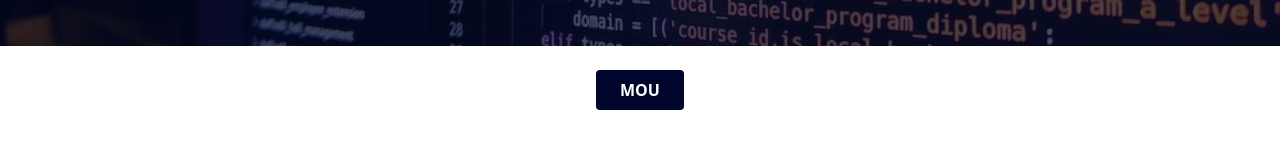
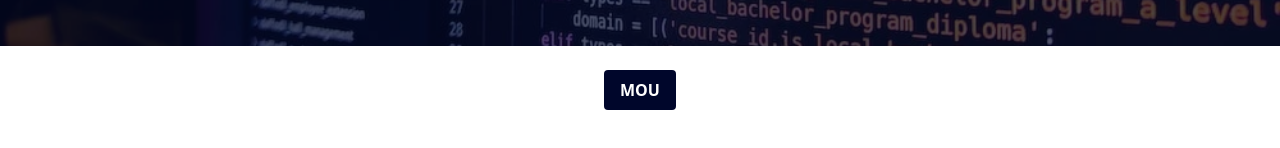
Before and after one commit to tashuy/AITR-CMS, a React (Vite) app in the folder AITR_CMS/: page /institute in a window 1280 px wide. Shown: the part 514-662 px from the top of the page. Built offline with nearby package versions, Linux system fonts and the light colour scheme.

Commit message:
small css update

```diff
--- a/AITR_CMS/src/components/AIML.jsx
+++ b/AITR_CMS/src/components/AIML.jsx
@@ -10,6 +10,7 @@
   fetchSportsData,
   fetchstudentplacementsData,
 } from "../api";
+import { ButtonElement } from "./ui/ButtonElement";
 
 const Table = ({ columns, data, selectedRows, setSelectedRows }) => {
   if (!data || data.length === 0) {
@@ -424,13 +425,11 @@
       <div className="w-[80vw] m-auto mt-8">
         <div className="flex justify-center gap-2 py-2">
           {Object.keys(CategoriesDetails).map((category, index) => (
-            <button
+            <ButtonElement
               key={index}
-              className="px-4 py-2 text-base font-semibold bg-[#00062B] text-white rounded"
               onClick={() => setSelectedCategory(category)}
-            >
-              {category}
-            </button>
+              children={category}
+            />
           ))}
         </div>
         {selectedCategory && (
--- a/AITR_CMS/src/components/Faculty_Page.jsx
+++ b/AITR_CMS/src/components/Faculty_Page.jsx
@@ -1,6 +1,7 @@
 import React, { useState, useEffect } from "react";
 import * as XLSX from "xlsx";
 import AIMLBG from "../assets/img/AIML_IMG.webp";
+import { ButtonElement } from "./ui/ButtonElement";
 import {
   fetchFacultyData,
   fetchFacultyawardsData,
@@ -9,6 +10,7 @@
   fetchFacultypatentsData,
   fetchFacultyresearchpapersData,
 } from "../api";
+import { Button } from "@mui/material";
 
 const Faculty = () => {
   const [selectedCategory, setSelectedCategory] = useState(null);
@@ -200,13 +202,11 @@
         />
 
         {Object.keys(tableHeaders).map((category) => (
-          <button
+          <ButtonElement
             key={category}
-            className="px-4 py-2 text-base font-semibold bg-[#00062B] text-white rounded"
             onClick={() => setSelectedCategory(category)}
-          >
-            {category}
-          </button>
+            children={category}
+          />
         ))}
       </div>
       {selectedCategory && (
@@ -248,13 +248,13 @@
 
         <button
           onClick={applyFilters}
-          className="px-4 py-2 bg-blue-500 text-white font-semibold rounded"
+          className="px-4 py-2 bg-blue-500  hover:bg-blue-700 text-white font-semibold rounded"
         >
           Apply Filters
         </button>
         <button
           onClick={downloadExcel}
-          className="px-4 py-2 bg-green-500 text-white font-semibold rounded"
+          className="px-4 py-2 bg-green-500 hover:bg-green-600 text-white font-semibold rounded"
         >
           Download Excel
         </button>
--- a/AITR_CMS/src/components/Institute.jsx
+++ b/AITR_CMS/src/components/Institute.jsx
@@ -8,6 +8,7 @@
 
 import React, { useState, useEffect } from "react";
 import AIMLBG from "../assets/img/AIML_IMG.webp";
+import { ButtonElement } from "./ui/ButtonElement";
 
 
 const Institute = () => {
@@ -103,12 +104,10 @@
 
       {/* MOU Button */}
       <div className="flex justify-center gap-2 py-6">
-        <button
+        <ButtonElement
           onClick={() => setShowSubTabs(true)}
-          className="px-6 py-2 bg-[#00062B] text-white font-semibold rounded"
-        >
-          MOU
-        </button>
+          children={"MOU"}
+        />
       </div>
 
       {/* Filters and Sub-tabs */}
--- /dev/null
+++ b/AITR_CMS/src/components/ui/ButtonElement.jsx
@@ -0,0 +1,10 @@
+
+
+export const ButtonElement = ({
+    key,children
+
+}) => {
+    return <div>
+        <button className="px-4 py-2 text-base font-semibold bg-[#00062B] hover:bg-blue-900 text-white rounded">{children}</button>
+    </div>
+}
```
